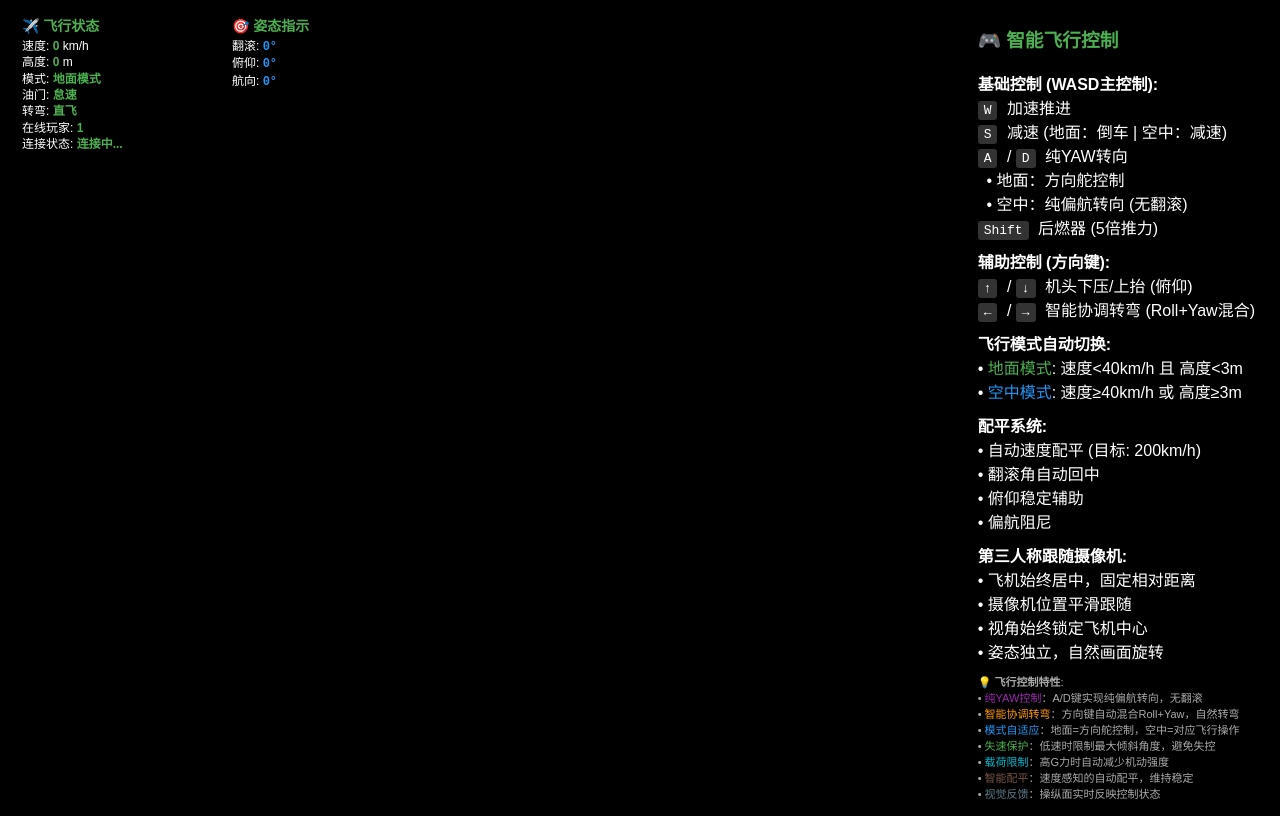
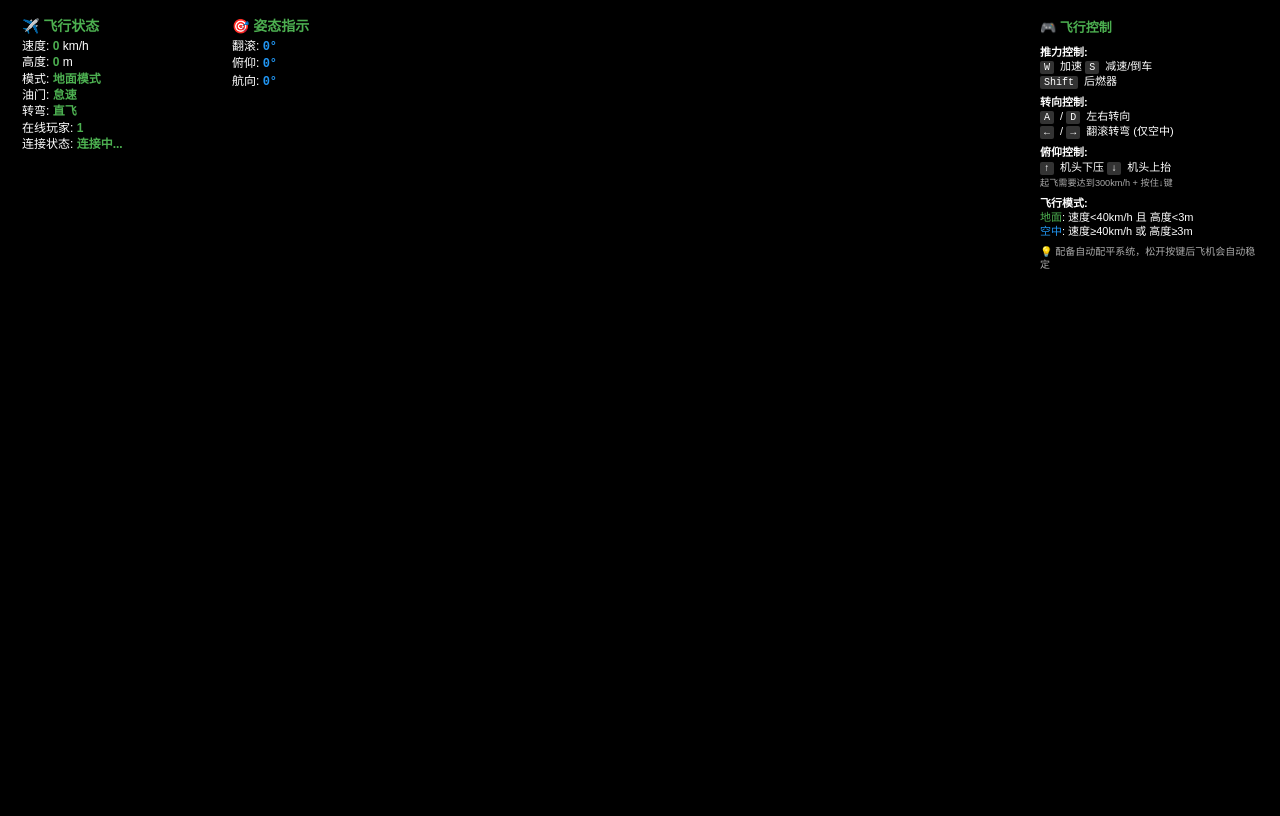
Before and after one commit to DieselNiu/plane, a plain HTML site: page index.html in a window 1280 px wide. Drawn offline with nearby package versions, Linux system fonts and the light colour scheme; a script that the page names is missing.

Commit message:
done: 多人一起玩

```diff
--- a/index.html
+++ b/index.html
@@ -45,11 +45,13 @@
             right: 10px;
             background: rgba(0, 0, 0, 0.8);
             color: white;
-            padding: 15px;
-            border-radius: 8px;
+            padding: 10px;
+            border-radius: 6px;
             z-index: 100;
             backdrop-filter: blur(5px);
-            max-width: 300px;
+            max-width: 220px;
+            font-size: 11px;
+            line-height: 1.3;
             display: none; /* 移动端隐藏 */
         }
 
@@ -237,16 +239,17 @@
         }
 
         .control-group {
-            margin-bottom: 10px;
+            margin-bottom: 6px;
         }
 
         .control-key {
             background: #333;
             color: #fff;
-            padding: 2px 6px;
-            border-radius: 3px;
+            padding: 1px 4px;
+            border-radius: 2px;
             font-family: monospace;
-            margin-right: 5px;
+            margin-right: 3px;
+            font-size: 10px;
         }
 
         button {
@@ -378,54 +381,34 @@
     </div>
 
     <div class="controls-panel">
-        <h3>🎮 智能飞行控制</h3>
-        <div class="control-group">
-            <strong>基础控制 (WASD主控制):</strong><br>
-            <span class="control-key">W</span> 加速推进<br>
-            <span class="control-key">S</span> 减速 (地面：倒车 | 空中：减速)<br>
-            <span class="control-key">A</span> / <span class="control-key">D</span> 纯YAW转向<br>
-            &nbsp;&nbsp;• 地面：方向舵控制<br>
-            &nbsp;&nbsp;• 空中：纯偏航转向 (无翻滚)<br>
-            <span class="control-key">Shift</span> 后燃器 (5倍推力)
+        <h3 style="margin: 0 0 8px 0; font-size: 13px;">🎮 飞行控制</h3>
+
+        <div class="control-group" style="margin-bottom: 6px;">
+            <strong>推力控制:</strong><br>
+            <span class="control-key">W</span> 加速 <span class="control-key">S</span> 减速/倒车<br>
+            <span class="control-key">Shift</span> 后燃器
         </div>
 
-        <div class="control-group">
-            <strong>辅助控制 (方向键):</strong><br>
-            <span class="control-key">↑</span> / <span class="control-key">↓</span> 机头下压/上抬 (俯仰)<br>
-            <span class="control-key">←</span> / <span class="control-key">→</span> 智能协调转弯 (Roll+Yaw混合)
+        <div class="control-group" style="margin-bottom: 6px;">
+            <strong>转向控制:</strong><br>
+            <span class="control-key">A</span> / <span class="control-key">D</span> 左右转向<br>
+            <span class="control-key">←</span> / <span class="control-key">→</span> 翻滚转弯 (仅空中)
         </div>
 
-        <div class="control-group">
-            <strong>飞行模式自动切换:</strong><br>
-            • <span style="color: #4CAF50;">地面模式</span>: 速度&lt;40km/h 且 高度&lt;3m<br>
-            • <span style="color: #2196F3;">空中模式</span>: 速度≥40km/h 或 高度≥3m
+        <div class="control-group" style="margin-bottom: 6px;">
+            <strong>俯仰控制:</strong><br>
+            <span class="control-key">↑</span> 机头下压 <span class="control-key">↓</span> 机头上抬<br>
+            <small style="color: #aaa;">起飞需要达到300km/h + 按住↓键</small>
         </div>
 
-        <div class="control-group">
-            <strong>配平系统:</strong><br>
-            • 自动速度配平 (目标: 200km/h)<br>
-            • 翻滚角自动回中<br>
-            • 俯仰稳定辅助<br>
-            • 偏航阻尼
+        <div class="control-group" style="margin-bottom: 6px;">
+            <strong>飞行模式:</strong><br>
+            <span style="color: #4CAF50;">地面</span>: 速度&lt;40km/h 且 高度&lt;3m<br>
+            <span style="color: #2196F3;">空中</span>: 速度≥40km/h 或 高度≥3m
         </div>
 
-        <div class="control-group">
-            <strong>第三人称跟随摄像机:</strong><br>
-            • 飞机始终居中，固定相对距离<br>
-            • 摄像机位置平滑跟随<br>
-            • 视角始终锁定飞机中心<br>
-            • 姿态独立，自然画面旋转
-        </div>
-
-        <div style="margin-top: 10px; font-size: 11px; color: #aaa;">
-            💡 <strong>飞行控制特性</strong>:<br>
-            • <span style="color: #9C27B0;">纯YAW控制</span>：A/D键实现纯偏航转向，无翻滚<br>
-            • <span style="color: #FF9800;">智能协调转弯</span>：方向键自动混合Roll+Yaw，自然转弯<br>
-            • <span style="color: #2196F3;">模式自适应</span>：地面=方向舵控制，空中=对应飞行操作<br>
-            • <span style="color: #4CAF50;">失速保护</span>：低速时限制最大倾斜角度，避免失控<br>
-            • <span style="color: #00BCD4;">载荷限制</span>：高G力时自动减少机动强度<br>
-            • <span style="color: #795548;">智能配平</span>：速度感知的自动配平，维持稳定<br>
-            • <span style="color: #607D8B;">视觉反馈</span>：操纵面实时反映控制状态
+        <div style="font-size: 10px; color: #aaa; margin-top: 6px;">
+            💡 配备自动配平系统，松开按键后飞机会自动稳定
         </div>
     </div>
 
--- a/modules/MultiplayerManager.js
+++ b/modules/MultiplayerManager.js
@@ -8,6 +8,7 @@ export class MultiplayerManager {
         this.connections = new Map();
         this.globalRoomId = 'flight-simulator-global-room';
         this.isHost = false;
+        this.connectionTimeout = null;
 
         this.initMultiplayer();
     }
@@ -26,25 +27,49 @@ export class MultiplayerManager {
 
         this.peer.on('error', (error) => {
             console.log('PeerJS连接错误:', error);
+            this.simulator.uiController.updateConnectionStatus('连接失败');
             this.simulator.uiController.showError('网络连接失败');
+        });
+
+        this.peer.on('disconnected', () => {
+            console.log('PeerJS连接断开');
+            this.simulator.uiController.updateConnectionStatus('连接断开');
         });
     }
 
     tryConnectToGlobalRoom() {
+        // 设置连接超时
+        this.connectionTimeout = setTimeout(() => {
+            console.log('连接全局房间超时，成为房间主机');
+            this.becomeHost();
+        }, 5000); // 5秒超时
+
         // 尝试连接到全局房间ID
         const conn = this.peer.connect(this.globalRoomId);
 
         conn.on('open', () => {
             console.log('成功连接到全局房间');
+            if (this.connectionTimeout) {
+                clearTimeout(this.connectionTimeout);
+                this.connectionTimeout = null;
+            }
             this.simulator.uiController.updateConnectionStatus('已连接到全局房间');
             this.connections.set(this.globalRoomId, conn);
             this.setupConnectionListeners(conn, this.globalRoomId);
         });
 
         conn.on('error', (error) => {
-            console.log('连接全局房间失败，可能是第一个进入的用户:', error);
-            // 如果连接失败，说明我们是第一个用户，成为房间主机
+            console.log('连接全局房间失败，成为房间主机:', error);
+            if (this.connectionTimeout) {
+                clearTimeout(this.connectionTimeout);
+                this.connectionTimeout = null;
+            }
             this.becomeHost();
+        });
+
+        conn.on('close', () => {
+            console.log('与全局房间的连接关闭');
+            this.simulator.uiController.updateConnectionStatus('连接已关闭');
         });
     }
 
@@ -64,7 +89,13 @@ export class MultiplayerManager {
 
         this.peer.on('error', (error) => {
             console.log('主机创建错误:', error);
+            this.simulator.uiController.updateConnectionStatus('创建房间失败');
             this.simulator.uiController.showError('无法创建房间');
+        });
+
+        this.peer.on('disconnected', () => {
+            console.log('房间主机连接断开');
+            this.simulator.uiController.updateConnectionStatus('主机连接断开');
         });
     }
 
@@ -76,6 +107,8 @@ export class MultiplayerManager {
             // 更新连接状态显示
             if (this.isHost) {
                 this.simulator.uiController.updateConnectionStatus(`房间主机 - ${this.connections.size + 1}名玩家`);
+            } else {
+                this.simulator.uiController.updateConnectionStatus(`已连接 - ${this.connections.size + 1}名玩家`);
             }
         });
     }
@@ -94,6 +127,8 @@ export class MultiplayerManager {
             // 更新连接状态显示
             if (this.isHost) {
                 this.simulator.uiController.updateConnectionStatus(`房间主机 - ${this.connections.size + 1}名玩家`);
+            } else {
+                this.simulator.uiController.updateConnectionStatus(`已连接 - ${this.connections.size + 1}名玩家`);
             }
         });
 
@@ -165,6 +200,12 @@ export class MultiplayerManager {
 
     // 断开连接
     disconnect() {
+        // 清理连接超时器
+        if (this.connectionTimeout) {
+            clearTimeout(this.connectionTimeout);
+            this.connectionTimeout = null;
+        }
+
         // 清理所有连接
         for (const conn of this.connections.values()) {
             if (conn.open) {
```
